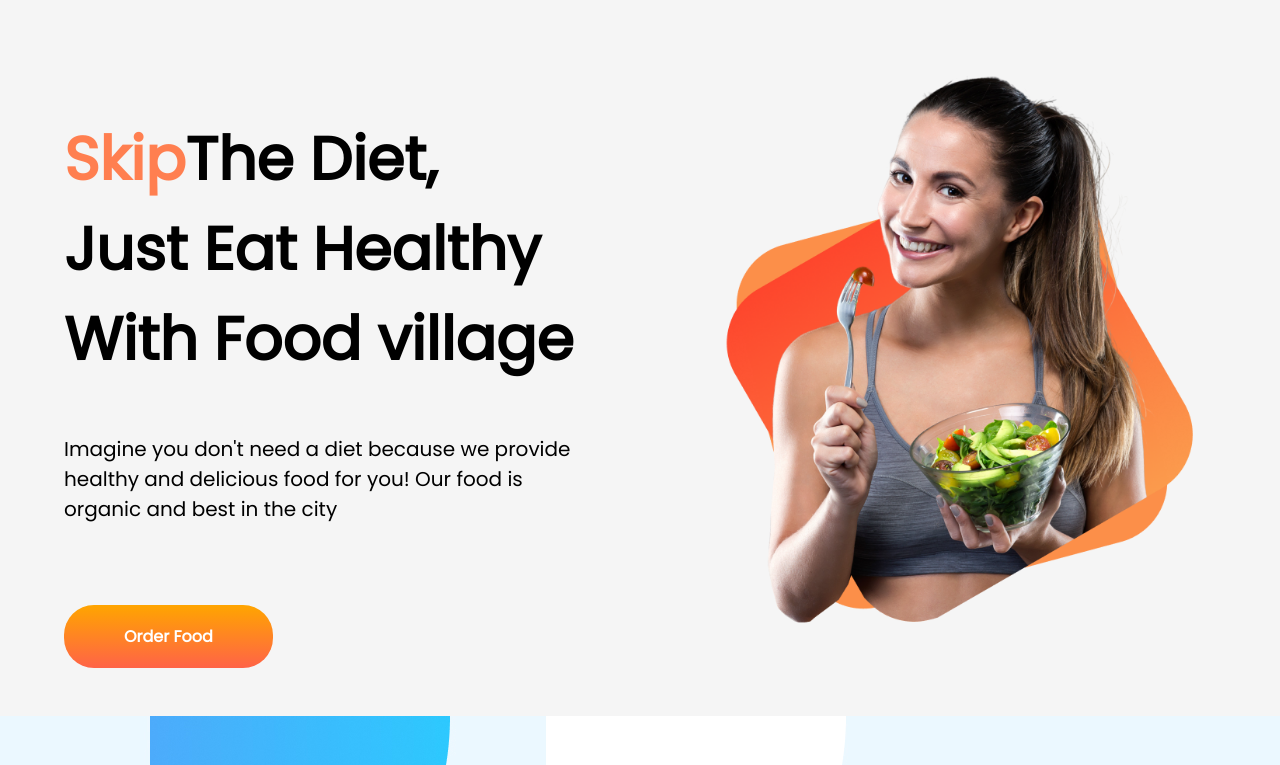
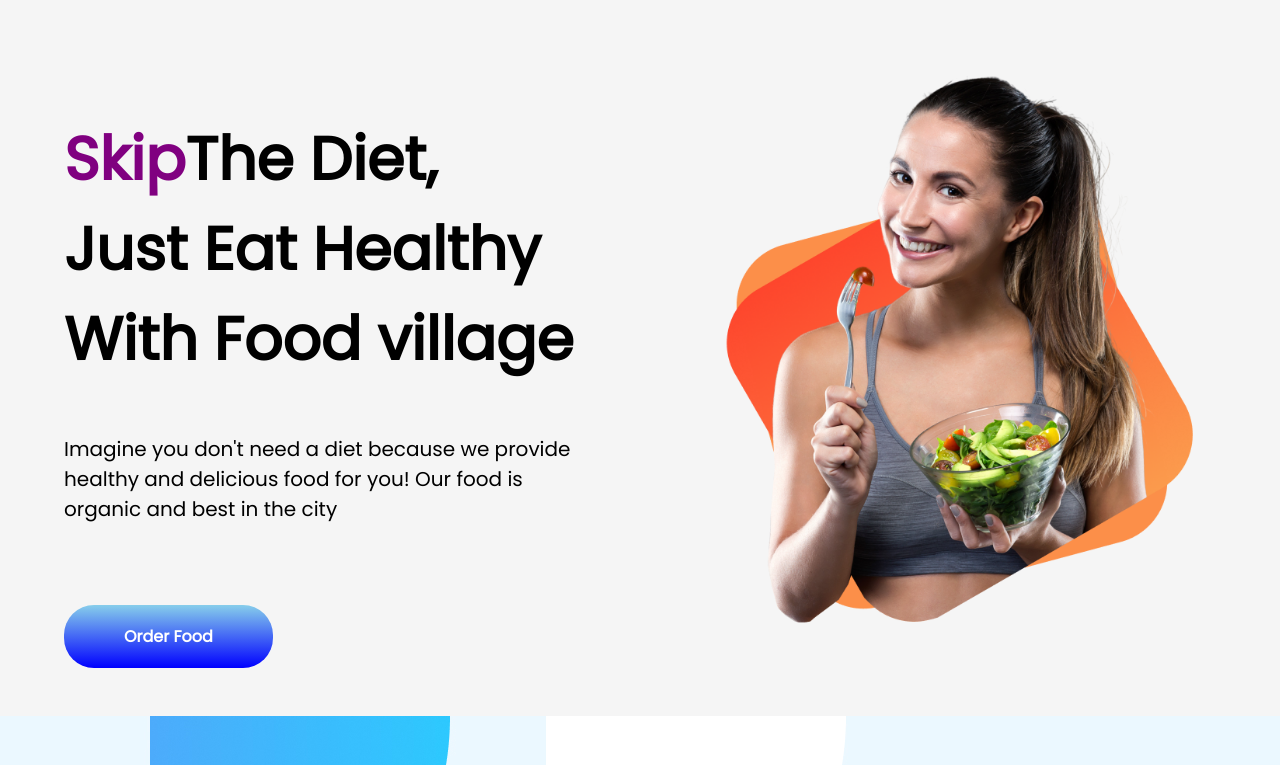
Before and after one commit to shaim-sagor/food-village, a plain HTML site: page index.html in a window 1280 px wide. Shown: the top 765 px of the page. Drawn offline with Linux system fonts and the light colour scheme.

Commit message:
submisson commit

```diff
--- a/style.css
+++ b/style.css
@@ -9,7 +9,7 @@ h2{
     font-size: 30px;
 }
 span{
-    color: coral;
+    color: purple;
 }
 .heading-pera{
     padding-bottom: 80px;
@@ -30,7 +30,7 @@ span{
 
 .link-button{
     text-decoration: none;
-    background-image: linear-gradient(orange, tomato);
+    background-image: linear-gradient(skyblue, blue);
     padding: 20px 60px;
     color: white;
     font-weight: 700 ;
```
Also changed, not shown: images/snaks.jpg (deleted).
